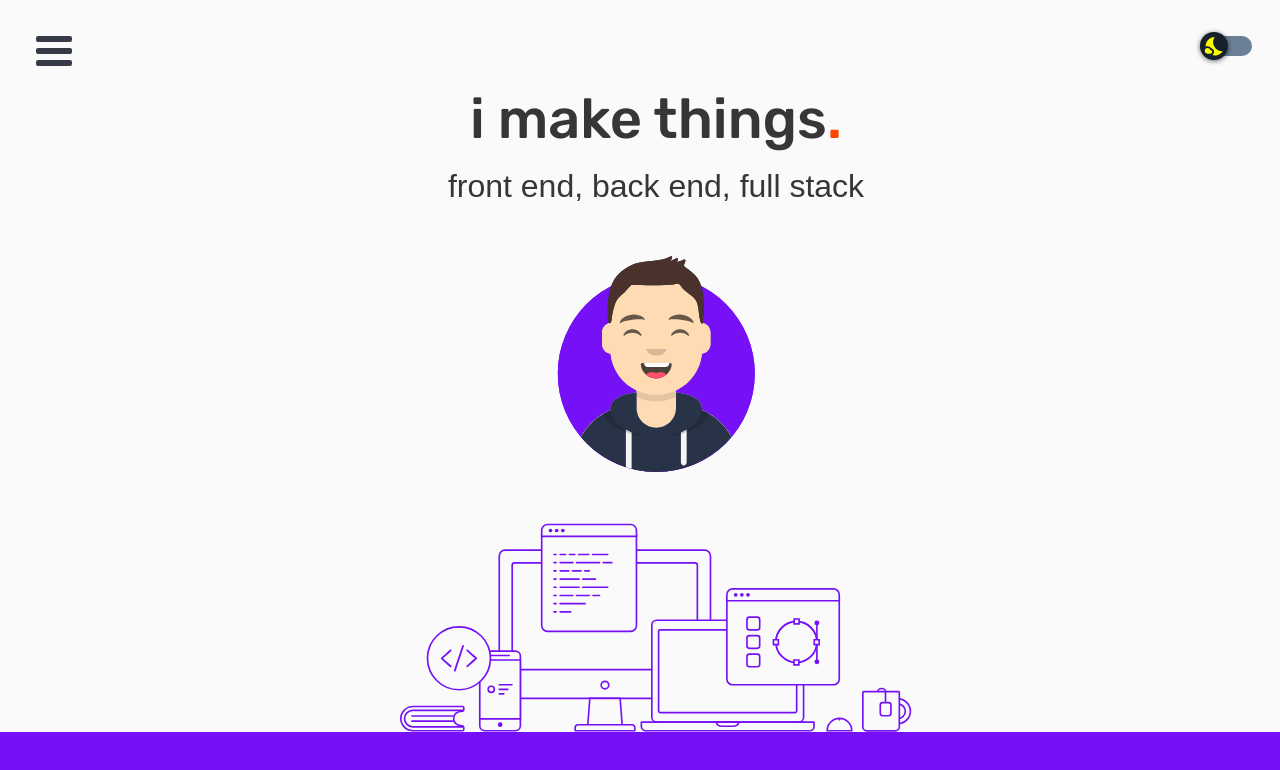
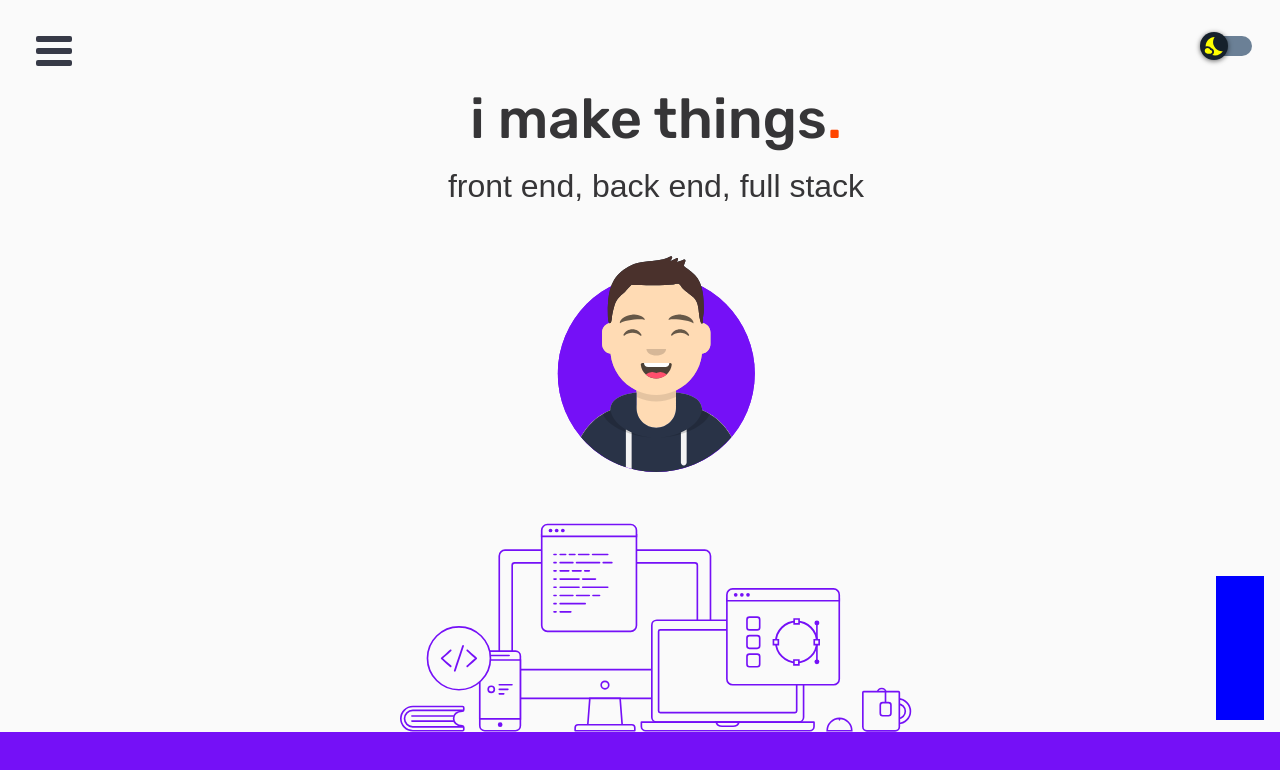
Before and after one commit to timoshishi/portfolio, a React (Create React App) app: page /contact in a window 1280 px wide. Shown: the top 770 px of the page. Built offline with nearby package versions, Linux system fonts and the light colour scheme.

Commit message:
Contact Slider, remove link styles

```diff
--- a/src/components/Contact.js
+++ b/src/components/Contact.js
@@ -5,7 +5,7 @@ import { linkedin, github, paperPlane } from '../assets/images/logos';
 import device from '../styles/mediaBreakpoints';
 
 const S = {};
-S.AboutWrapper = styled.section`
+S.ContactContainer = styled.section`
   width: 110vw;
   background-color: #7510f7;
   width: 100vw;
@@ -57,33 +57,46 @@ S.Header = styled.h2`
   }
 `;
 
+const linkStyle = {
+  textDecoration: 'none',
+};
+
 const Contact = ({ theme }) => {
   return (
-    <S.AboutWrapper>
+    <S.ContactContainer>
       <S.ContactWrapper theme={theme} id='contact'>
         <S.Header>Contact</S.Header>
         <S.LogoSection>
           <S.LogoWrapper>
-            <a href='https://github.com/timoshishi' target='blank'>
+            <a
+              href='https://github.com/timoshishi'
+              target='blank'
+              style={linkStyle}>
               <S.Logo src={github} />
               <S.LogoLabel>Github</S.LogoLabel>
             </a>
           </S.LogoWrapper>
           <S.LogoWrapper>
-            <a href='https://www.linkedin.com/in/timfrrst/' target='blank'>
+            <a
+              href='https://www.linkedin.com/in/timfrrst/'
+              target='blank'
+              style={linkStyle}>
               <S.Logo src={linkedin} />
+              <S.LogoLabel>LinkedIn</S.LogoLabel>
             </a>
-            <S.LogoLabel>LinkedIn</S.LogoLabel>
           </S.LogoWrapper>
           <S.LogoWrapper>
-            <a href='mailto:timfrrst@gmail.com' target='blank'>
+            <a
+              href='mailto:timfrrst@gmail.com'
+              target='blank'
+              style={linkStyle}>
               <S.Logo src={paperPlane} />
+              <S.LogoLabel>email</S.LogoLabel>
             </a>
-            <S.LogoLabel>email</S.LogoLabel>
           </S.LogoWrapper>
         </S.LogoSection>
       </S.ContactWrapper>
-    </S.AboutWrapper>
+    </S.ContactContainer>
   );
 };
 
--- /dev/null
+++ b/src/components/ContactSlider.js
@@ -0,0 +1,33 @@
+import React from 'react';
+import PropTypes from 'prop-types';
+import styled from 'styled-components';
+const ContactSlider = (props) => {
+  const S = {};
+  S.ContactContainer = styled.div`
+    width: 3rem;
+    position: fixed;
+    display: flex;
+    flex-direction: column;
+    border-style: 1px solid black;
+    right: 1rem;
+    bottom: 5rem;
+    background-color: red;
+    z-index: 20;
+  `;
+  S.LogoContainer = styled.div`
+    width: 3rem;
+    height: 3rem;
+    background-color: blue;
+  `;
+  return (
+    <S.ContactContainer>
+      <S.LogoContainer></S.LogoContainer>
+      <S.LogoContainer></S.LogoContainer>
+      <S.LogoContainer></S.LogoContainer>
+    </S.ContactContainer>
+  );
+};
+
+ContactSlider.propTypes = {};
+
+export default ContactSlider;
--- a/src/components/Home.js
+++ b/src/components/Home.js
@@ -7,6 +7,7 @@ import Hero from '../components/Hero';
 import About from './About';
 import Projects from './Projects';
 import Contact from './Contact';
+import ContactSlider from './ContactSlider';
 
 const S = {};
 S.Wrapper = styled.div`
@@ -21,6 +22,7 @@ const Home = (props) => {
   const themeContext = useContext(ThemeContext);
   return (
     <S.Wrapper>
+      <ContactSlider />
       <Hero isDarkTheme={isDarkTheme} theme={themeContext} />
       <About theme={themeContext} />
       <Projects theme={themeContext} />
```
